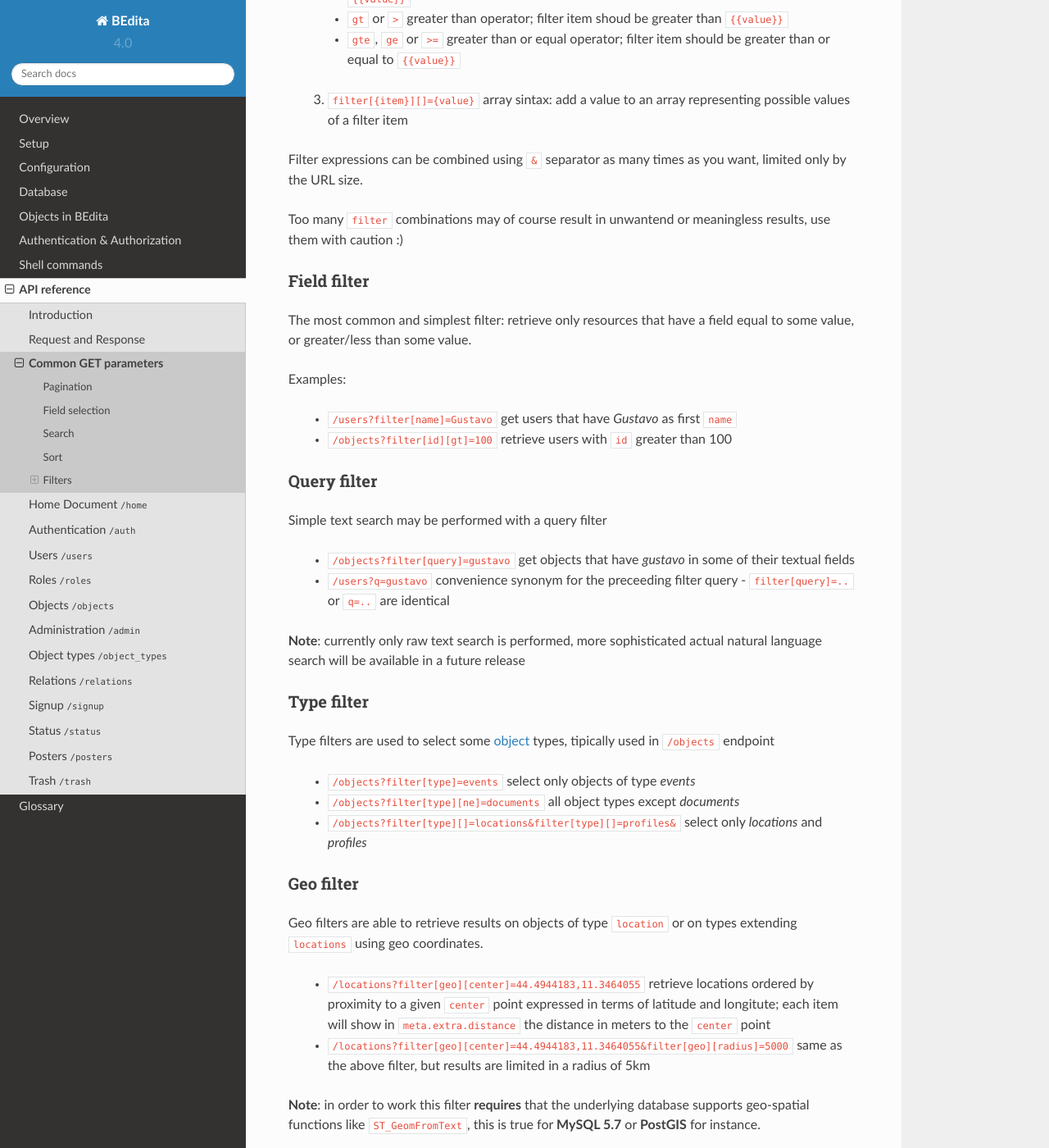
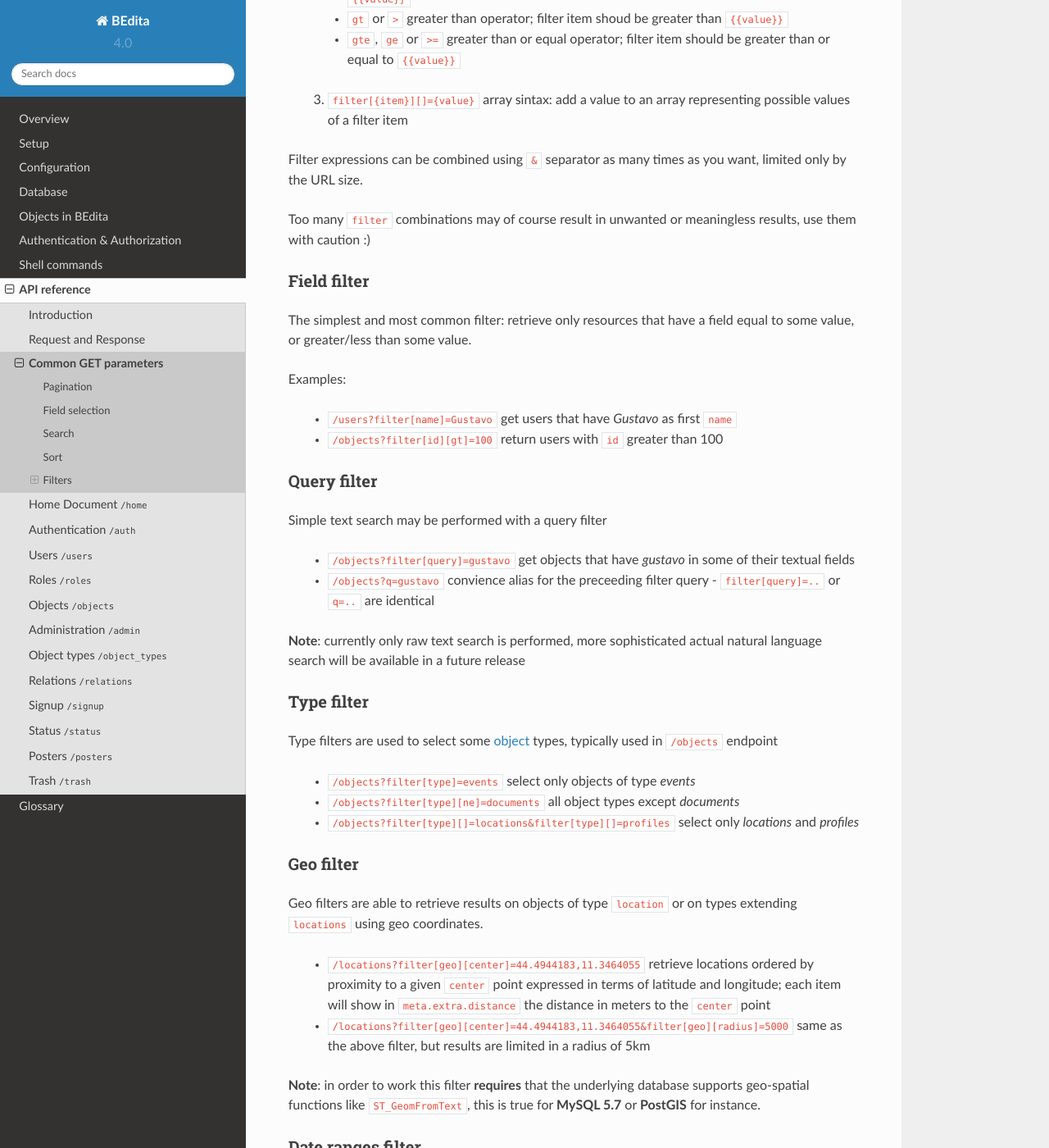
Before and after one commit to bedita/docs, a Sphinx documentation site: the page built from source/endpoints/parameters.rst, in a window 1280 px wide and 1400 px high, scrolled down 2403 px. Shown: the whole window at 82% size. Built offline with Sphinx 7.4.7 and the Read the Docs theme 2.0.0, drawn with Linux system fonts in a browser that asks for light colours; some of the changed text lies outside the part shown.

Commit message:
#16 docs: various typos and improvements

```diff
--- a/source/endpoints/parameters.rst
+++ b/source/endpoints/parameters.rst
@@ -105,17 +105,17 @@ Generally every filter in a query string will have following syntax:
 
 Filter expressions can be combined using ``&`` separator as many times as you want, limited only by the URL size.
 
-Too many ``filter`` combinations may of course result in unwantend or meaningless results, use them with caution :)
+Too many ``filter`` combinations may of course result in unwanted or meaningless results, use them with caution :)
 
 Field filter
 ^^^^^^^^^^^^
 
-The most common and simplest filter: retrieve only resources that have a field equal to some value, or greater/less than some value.
+The simplest and most common filter: retrieve only resources that have a field equal to some value, or greater/less than some value.
 
 Examples:
 
    *  ``/users?filter[name]=Gustavo`` get users that have *Gustavo* as first ``name``
-   *  ``/objects?filter[id][gt]=100`` retrieve users with ``id`` greater than 100
+   *  ``/objects?filter[id][gt]=100`` return users with ``id`` greater than 100
 
 .. _get-query:
 
@@ -125,25 +125,25 @@ Query filter
 Simple text search may be performed with a query filter
 
    *  ``/objects?filter[query]=gustavo`` get objects that have *gustavo* in some of their textual fields
-   *  ``/users?q=gustavo`` convenience synonym for the preceeding filter query - ``filter[query]=..`` or ``q=..`` are identical
+   *  ``/objects?q=gustavo`` convience alias for the preceeding filter query - ``filter[query]=..`` or ``q=..`` are identical
 
 **Note**: currently only raw text search is performed, more sophisticated actual natural language search will be available in a future release
 
 Type filter
 ^^^^^^^^^^^
 
-Type filters are used to select some :term:`object` types, tipically used in ``/objects`` endpoint
+Type filters are used to select some :term:`object` types, typically used in ``/objects`` endpoint
 
    *  ``/objects?filter[type]=events`` select only objects of type *events*
    *  ``/objects?filter[type][ne]=documents`` all object types except *documents*
-   *  ``/objects?filter[type][]=locations&filter[type][]=profiles&`` select only *locations* and *profiles*
+   *  ``/objects?filter[type][]=locations&filter[type][]=profiles`` select only *locations* and *profiles*
 
 Geo filter
 ^^^^^^^^^^
 
 Geo filters are able to retrieve results on objects of type ``location`` or on types extending ``locations`` using geo coordinates.
 
-   *  ``/locations?filter[geo][center]=44.4944183,11.3464055`` retrieve locations ordered by proximity to a given ``center`` point expressed in terms of latitude and longitute; each item will show in ``meta.extra.distance`` the distance in meters to the ``center`` point
+   *  ``/locations?filter[geo][center]=44.4944183,11.3464055`` retrieve locations ordered by proximity to a given ``center`` point expressed in terms of latitude and longitude; each item will show in ``meta.extra.distance`` the distance in meters to the ``center`` point
    *  ``/locations?filter[geo][center]=44.4944183,11.3464055&filter[geo][radius]=5000`` same as the above filter, but results are limited in a radius of 5km
 
 **Note**: in order to work this filter **requires** that the underlying database supports geo-spatial functions like ``ST_GeomFromText``, this is true for **MySQL 5.7** or **PostGIS** for instance.
```
Also changed, not shown: other parts of source/endpoints/parameters.rst (+1 -1 lines).
